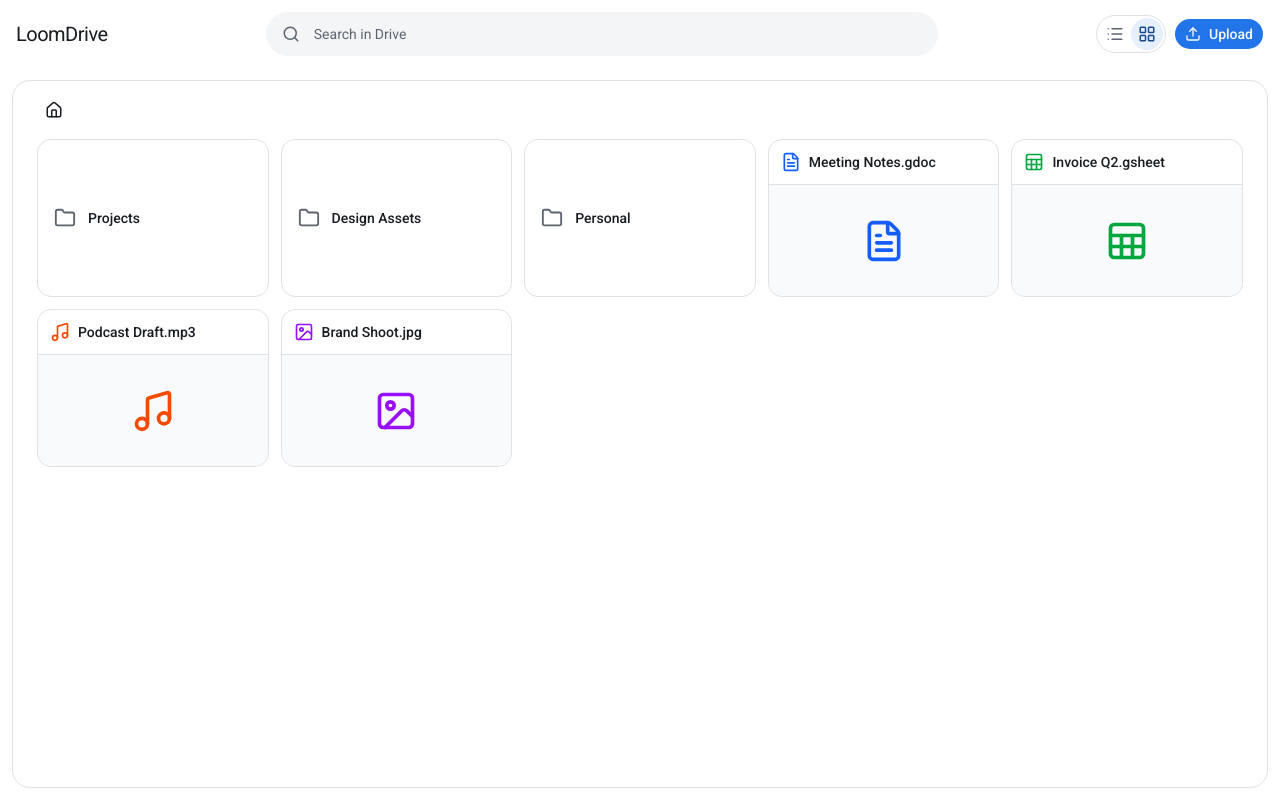
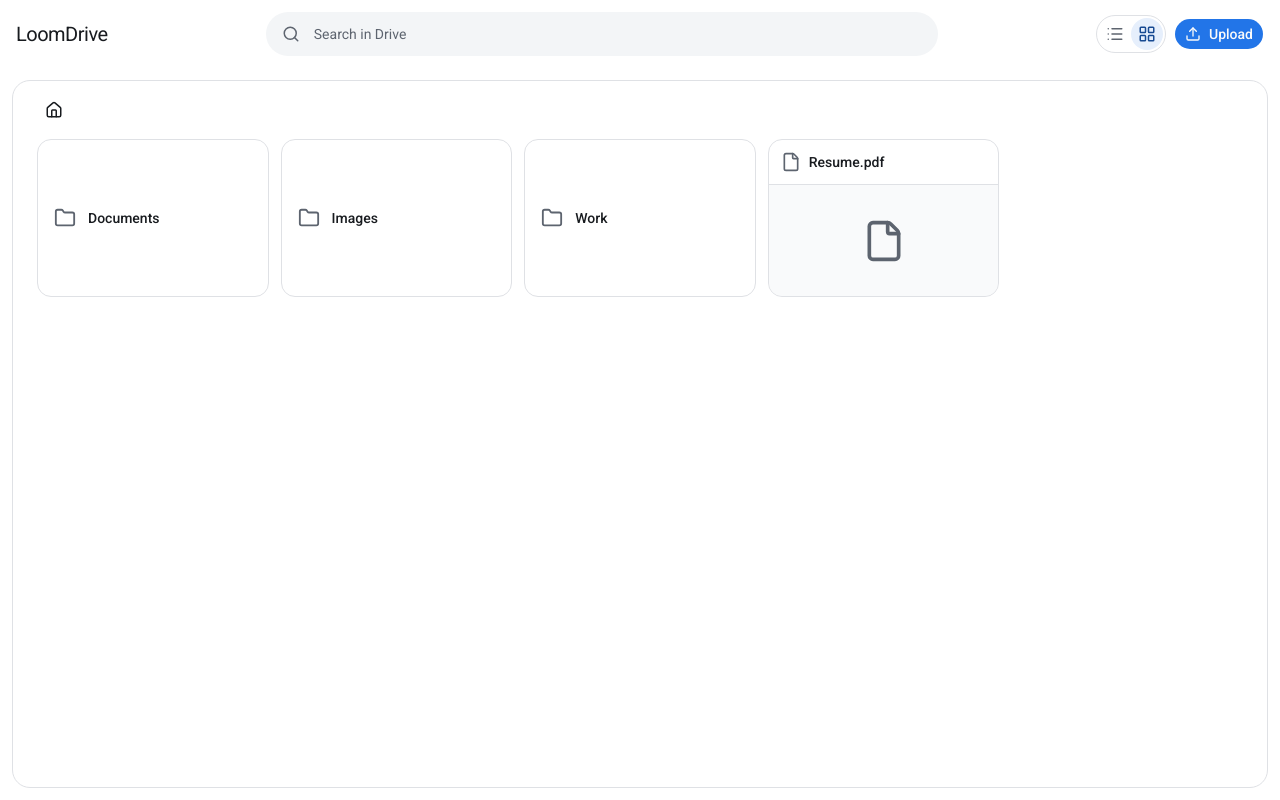
Before and after one commit to mayankxor/LoomDrive, a Next.js app: page / in a window 1280 px wide. Built offline with nearby package versions, Linux system fonts and the light colour scheme.

Commit message:
Improved architecture for files and folders

```diff
--- a/app/page.tsx
+++ b/app/page.tsx
@@ -1,8 +1,107 @@
+// "use client"
+//
+// import { useMemo, useState } from "react"
+// import { CheckCircle2, Loader2 } from "lucide-react"
+// import { mockFiles } from "@/lib/mock-data"
+// import { DriveHeader } from "@/components/drive-header"
+// import { DriveContent, type Crumb } from "@/components/drive-content"
+//
+// const ROOT: Crumb = { id: "root", name: "My Drive" }
+//
+// export default function Page() {
+//   const [path, setPath] = useState<Crumb[]>([ROOT])
+//   const [view, setView] = useState<"grid" | "list">("grid")
+//   const [query, setQuery] = useState("")
+//   const [upload, setUpload] = useState<"idle" | "uploading" | "done">("idle")
+//
+//   // Resolve the current folder's items by walking the path from root.
+//   const currentItems = useMemo(() => {
+//     let items: DriveItem[] = driveData
+//     for (const crumb of path.slice(1)) {
+//       const folder = items.find((item) => item.id === crumb.id)
+//       items = folder?.children ?? []
+//     }
+//     return items
+//   }, [path])
+//
+//   const visibleItems = useMemo(() => {
+//     const q = query.trim().toLowerCase()
+//     if (!q) return currentItems
+//     return currentItems.filter((item) => item.name.toLowerCase().includes(q))
+//   }, [currentItems, query])
+//
+//   function openFolder(folder: DriveItem) {
+//     setQuery("")
+//     setPath((prev) => [...prev, { id: folder.id, name: folder.name }])
+//   }
+//
+//   function navigateCrumb(index: number) {
+//     setQuery("")
+//     setPath((prev) => prev.slice(0, index + 1))
+//   }
+//
+//   function handleUpload() {
+//     setUpload("uploading")
+//     window.setTimeout(() => setUpload("done"), 1600)
+//     window.setTimeout(() => setUpload("idle"), 4200)
+//   }
+//
+//   return (
+//     <div className="flex h-screen flex-col bg-background">
+//       <DriveHeader
+//         query={query}
+//         onQueryChange={setQuery}
+//         onUpload={handleUpload}
+//         view={view}
+//         onViewChange={setView}
+//       />
+//       <div className="flex min-h-0 flex-1">
+//         <main className="flex min-h-0 flex-1 flex-col bg-card md:m-3 md:rounded-2xl md:border md:border-border">
+//           <DriveContent
+//             items={visibleItems}
+//             crumbs={path}
+//             view={view}
+//             onViewChange={setView}
+//             onOpenFolder={openFolder}
+//             onNavigateCrumb={navigateCrumb}
+//           />
+//         </main>
+//       </div>
+//
+//       {upload !== "idle" && (
+//         <div
+//           role="status"
+//           aria-live="polite"
+//           className="fixed bottom-6 right-6 flex w-72 items-center gap-3 rounded-xl border border-border bg-card px-4 py-3 shadow-lg"
+//         >
+//           {upload === "uploading" ? (
+//             <>
+//               <Loader2 size={20} className="animate-spin text-primary" aria-hidden="true" />
+//               <div className="flex-1">
+//                 <p className="text-sm font-medium text-foreground">Uploading 1 item…</p>
+//                 <p className="text-xs text-muted-foreground">Untitled document.gdoc</p>
+//               </div>
+//             </>
+//           ) : (
+//             <>
+//               <CheckCircle2 size={20} className="text-green-600" aria-hidden="true" />
+//               <div className="flex-1">
+//                 <p className="text-sm font-medium text-foreground">Upload complete</p>
+//                 <p className="text-xs text-muted-foreground">This is a mock upload.</p>
+//               </div>
+//             </>
+//           )}
+//         </div>
+//       )}
+//     </div>
+//   )
+// }
+//
 "use client"
 
 import { useMemo, useState } from "react"
 import { CheckCircle2, Loader2 } from "lucide-react"
-import { driveData, type DriveItem } from "@/lib/mock-data"
+import { mockFiles, mockFolders, type File, type Folder } from "@/lib/mock-data"
 import { DriveHeader } from "@/components/drive-header"
 import { DriveContent, type Crumb } from "@/components/drive-content"
 
@@ -14,25 +113,41 @@ export default function Page() {
   const [query, setQuery] = useState("")
   const [upload, setUpload] = useState<"idle" | "uploading" | "done">("idle")
 
-  // Resolve the current folder's items by walking the path from root.
+  // The current folder is always the last item in the breadcrumb path.
+  const currentFolderId = path[path.length - 1].id
+
+  // Get folders and files whose parent is the current folder.
   const currentItems = useMemo(() => {
-    let items: DriveItem[] = driveData
-    for (const crumb of path.slice(1)) {
-      const folder = items.find((item) => item.id === crumb.id)
-      items = folder?.children ?? []
-    }
-    return items
-  }, [path])
+    const folders = mockFolders.filter(
+      (folder) => folder.parent === currentFolderId,
+    )
+
+    const files = mockFiles.filter(
+      (file) => file.parent === currentFolderId,
+    )
+
+    return [...folders, ...files]
+  }, [currentFolderId])
 
   const visibleItems = useMemo(() => {
     const q = query.trim().toLowerCase()
+
     if (!q) return currentItems
-    return currentItems.filter((item) => item.name.toLowerCase().includes(q))
+
+    return currentItems.filter((item) =>
+      item.name.toLowerCase().includes(q),
+    )
   }, [currentItems, query])
 
-  function openFolder(folder: DriveItem) {
+  function openFolder(folder: Folder) {
     setQuery("")
-    setPath((prev) => [...prev, { id: folder.id, name: folder.name }])
+    setPath((prev) => [
+      ...prev,
+      {
+        id: folder.id,
+        name: folder.name,
+      },
+    ])
   }
 
   function navigateCrumb(index: number) {
@@ -42,6 +157,7 @@ export default function Page() {
 
   function handleUpload() {
     setUpload("uploading")
+
     window.setTimeout(() => setUpload("done"), 1600)
     window.setTimeout(() => setUpload("idle"), 4200)
   }
@@ -55,6 +171,7 @@ export default function Page() {
         view={view}
         onViewChange={setView}
       />
+
       <div className="flex min-h-0 flex-1">
         <main className="flex min-h-0 flex-1 flex-col bg-card md:m-3 md:rounded-2xl md:border md:border-border">
           <DriveContent
@@ -76,18 +193,36 @@ export default function Page() {
         >
           {upload === "uploading" ? (
             <>
-              <Loader2 size={20} className="animate-spin text-primary" aria-hidden="true" />
+              <Loader2
+                size={20}
+                className="animate-spin text-primary"
+                aria-hidden="true"
+              />
+
               <div className="flex-1">
-                <p className="text-sm font-medium text-foreground">Uploading 1 item…</p>
-                <p className="text-xs text-muted-foreground">Untitled document.gdoc</p>
+                <p className="text-sm font-medium text-foreground">
+                  Uploading 1 item…
+                </p>
+                <p className="text-xs text-muted-foreground">
+                  Untitled document.gdoc
+                </p>
               </div>
             </>
           ) : (
             <>
-              <CheckCircle2 size={20} className="text-green-600" aria-hidden="true" />
+              <CheckCircle2
+                size={20}
+                className="text-green-600"
+                aria-hidden="true"
+              />
+
               <div className="flex-1">
-                <p className="text-sm font-medium text-foreground">Upload complete</p>
-                <p className="text-xs text-muted-foreground">This is a mock upload.</p>
+                <p className="text-sm font-medium text-foreground">
+                  Upload complete
+                </p>
+                <p className="text-xs text-muted-foreground">
+                  This is a mock upload.
+                </p>
               </div>
             </>
           )}
--- a/lib/mock-data.ts
+++ b/lib/mock-data.ts
@@ -1,197 +1,74 @@
-export type DriveItemType = "folder" | "file"
-
-export type FileKind = "document" | "spreadsheet" | "presentation" | "image" | "pdf" | "video" | "audio"
-
-export interface DriveItem {
-  id: string
-  name: string
-  type: DriveItemType
-  /** Only for files */
-  kind?: FileKind
-  /** Only for files: external link the file "opens" to */
-  url?: string
-  /** Only for folders */
-  children?: DriveItem[]
-  owner: string
-  modified: string
-  size?: string
+export interface File {
+  id: string;
+  name: string;
+  type: "file";
+  url: string;
+  parent: string;
+  size: string;
 }
 
-export const driveData: DriveItem[] = [
+export type Folder = {
+  id: string;
+  name: string;
+  type: "folder";
+  parent: string | null;
+};
+
+export const mockFolders: Folder[] = [
+  { id: "root", name: "root", type: "folder", parent: null },
+  { id: "1", name: "Documents", type: "folder", parent: "root" },
+  { id: "2", name: "Images", type: "folder", parent: "root" },
+  { id: "3", name: "Work", type: "folder", parent: "root" },
+  { id: "4", name: "Presentations", type: "folder", parent: "3" },
+];
+
+export const mockFiles: File[] = [
   {
-    id: "f-projects",
-    name: "Projects",
-    type: "folder",
-    owner: "me",
-    modified: "May 2, 2026",
-    children: [
-      {
-        id: "f-2026-launch",
-        name: "2026 Launch",
-        type: "folder",
-        owner: "me",
-        modified: "Apr 28, 2026",
-        children: [
-          {
-            id: "file-launch-plan",
-            name: "Launch Plan.gdoc",
-            type: "file",
-            kind: "document",
-            url: "https://docs.google.com/document/",
-            owner: "me",
-            modified: "Apr 27, 2026",
-            size: "24 KB",
-          },
-          {
-            id: "file-budget",
-            name: "Budget Forecast.gsheet",
-            type: "file",
-            kind: "spreadsheet",
-            url: "https://docs.google.com/spreadsheets/",
-            owner: "Priya Nair",
-            modified: "Apr 25, 2026",
-            size: "88 KB",
-          },
-          {
-            id: "file-keynote",
-            name: "Keynote Deck.gslides",
-            type: "file",
-            kind: "presentation",
-            url: "https://docs.google.com/presentation/",
-            owner: "me",
-            modified: "Apr 20, 2026",
-            size: "4.2 MB",
-          },
-        ],
-      },
-      {
-        id: "file-roadmap",
-        name: "Roadmap.gdoc",
-        type: "file",
-        kind: "document",
-        url: "https://docs.google.com/document/",
-        owner: "me",
-        modified: "May 1, 2026",
-        size: "31 KB",
-      },
-      {
-        id: "file-timeline",
-        name: "Timeline.gsheet",
-        type: "file",
-        kind: "spreadsheet",
-        url: "https://docs.google.com/spreadsheets/",
-        owner: "Diego Alvarez",
-        modified: "Apr 30, 2026",
-        size: "52 KB",
-      },
-    ],
+    id: "4",
+    name: "Resume.pdf",
+    type: "file",
+    url: "/files/resume.pdf",
+    parent: "root",
+    size: "1.2 MB",
   },
   {
-    id: "f-design",
-    name: "Design Assets",
-    type: "folder",
-    owner: "me",
-    modified: "Apr 18, 2026",
-    children: [
-      {
-        id: "file-logo",
-        name: "Logo Final.png",
-        type: "file",
-        kind: "image",
-        url: "https://images.unsplash.com/photo-1611162617213-7d7a39e9b1d7",
-        owner: "me",
-        modified: "Apr 16, 2026",
-        size: "1.1 MB",
-      },
-      {
-        id: "file-mockups",
-        name: "App Mockups.pdf",
-        type: "file",
-        kind: "pdf",
-        url: "https://www.orimi.com/pdf-test.pdf",
-        owner: "Sara Kim",
-        modified: "Apr 12, 2026",
-        size: "6.8 MB",
-      },
-      {
-        id: "file-hero",
-        name: "Hero Photo.jpg",
-        type: "file",
-        kind: "image",
-        url: "https://images.unsplash.com/photo-1497215728101-856f4ea42174",
-        owner: "me",
-        modified: "Apr 10, 2026",
-        size: "3.4 MB",
-      },
-    ],
+    id: "5",
+    name: "Project Proposal.docx",
+    type: "file",
+    url: "/files/proposal.docx",
+    parent: "1",
+    size: "2.5 MB",
   },
   {
-    id: "f-personal",
-    name: "Personal",
-    type: "folder",
-    owner: "me",
-    modified: "Mar 30, 2026",
-    children: [
-      {
-        id: "file-taxes",
-        name: "Taxes 2025.pdf",
-        type: "file",
-        kind: "pdf",
-        url: "https://www.orimi.com/pdf-test.pdf",
-        owner: "me",
-        modified: "Mar 28, 2026",
-        size: "920 KB",
-      },
-      {
-        id: "file-trip",
-        name: "Trip Recap.mp4",
-        type: "file",
-        kind: "video",
-        url: "https://www.w3schools.com/html/mov_bbb.mp4",
-        owner: "me",
-        modified: "Mar 22, 2026",
-        size: "48 MB",
-      },
-    ],
+    id: "6",
+    name: "Vacation.jpg",
+    type: "file",
+    url: "/files/vacation.jpg",
+    parent: "2",
+    size: "3.7 MB",
   },
   {
-    id: "file-notes",
-    name: "Meeting Notes.gdoc",
+    id: "7",
+    name: "Profile Picture.png",
     type: "file",
-    kind: "document",
-    url: "https://docs.google.com/document/",
-    owner: "me",
-    modified: "May 2, 2026",
-    size: "18 KB",
+    url: "/files/profile.png",
+    parent: "2",
+    size: "1.8 MB",
   },
   {
-    id: "file-invoice",
-    name: "Invoice Q2.gsheet",
+    id: "9",
+    name: "Q4 Report.pptx",
     type: "file",
-    kind: "spreadsheet",
-    url: "https://docs.google.com/spreadsheets/",
-    owner: "Priya Nair",
-    modified: "May 1, 2026",
-    size: "40 KB",
+    url: "/files/q4-report.pptx",
+    parent: "8",
+    size: "5.2 MB",
   },
   {
-    id: "file-demo-audio",
-    name: "Podcast Draft.mp3",
+    id: "10",
+    name: "Budget.xlsx",
     type: "file",
-    kind: "audio",
-    url: "https://www.w3schools.com/html/horse.mp3",
-    owner: "me",
-    modified: "Apr 29, 2026",
-    size: "12 MB",
+    url: "/files/budget.xlsx",
+    parent: "3",
+    size: "1.5 MB",
   },
-  {
-    id: "file-brand-photo",
-    name: "Brand Shoot.jpg",
-    type: "file",
-    kind: "image",
-    url: "https://images.unsplash.com/photo-1517245386807-bb43f82c33c4",
-    owner: "Sara Kim",
-    modified: "Apr 27, 2026",
-    size: "5.2 MB",
-  },
-]
+];
```
